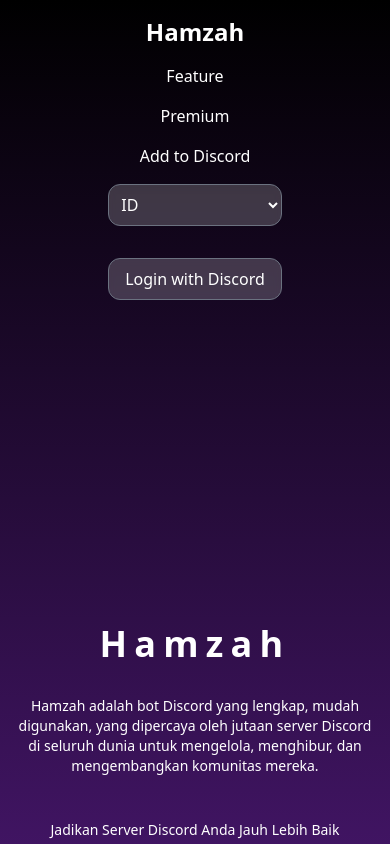
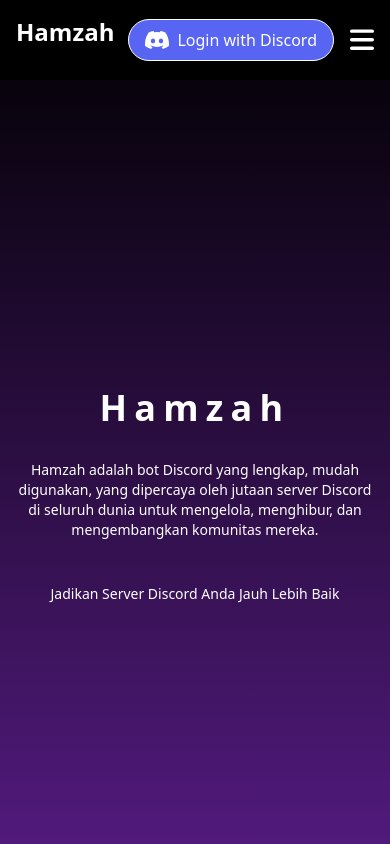
Before and after one commit to furaihan/HamzahBot-web, a Svelte app: page / in a window 390 px wide. Shown: the top 844 px of the page. Built offline with nearby package versions, Linux system fonts and the light colour scheme.

Commit message:
feat(navbar): add hamburger navbar support - separate navbar items for desktop to a different component - add bar svg from fontawesome - update tailwindcss to version 3.4.4

```diff
--- a/src/App.svelte
+++ b/src/App.svelte
@@ -1,23 +1,57 @@
 <script>
   import HeroSection from './HeroSection.svelte';
+  import NavbarItemsDesktop from './NavbarItemsDesktop.svelte';
+  import { onMount } from 'svelte';
+
+  let menuOpen = false;
+  const toggleMenu = () => {
+    menuOpen = !menuOpen;
+    console.log("menu open: ", menuOpen);
+  }
+
+  onMount(() => {
+    const mediaQuery = window.matchMedia('(min-width: 768px)');
+
+    const handleMediaQueryChange = (event) => {
+      if (event.matches) {
+        menuOpen = false;
+      }
+    };
+
+    mediaQuery.addListener(handleMediaQueryChange);
+    return () => {
+      mediaQuery.removeListener(handleMediaQueryChange);
+    };
+  });
 </script>
 
 <div class="min-h-screen text-white">
   <div class="bg-gradient-to-b from-black to-purple-900">
     <!-- Header section -->
-    <header class="w-full flex flex-col md:flex-row justify-between items-center py-4 px-4 md:px-8">
-      <div class="text-2xl font-bold mb-4 md:mb-0">Hamzah</div>
-      <nav class="flex flex-col md:flex-row space-y-4 md:space-y-0 md:space-x-8 mb-4 md:mb-0">
-        <a href="#" class="nav-link text-center">Feature</a>
-        <a href="#" class="nav-link text-center">Premium</a>
-        <a href="#" class="nav-link text-center">Add to Discord</a>
+    <header class="flex flex-col h-auto bg-black">
+      <div class="w-full flex flex-row justify-between items-center py-4 px-4 md:px-8 md:h-18">
+        <div class="text-2xl font-bold mb-4 md:mb-0">Hamzah</div>
+        <NavbarItemsDesktop />
+        <div class="flex flex-row items-center space-y-0 space-x-4">
+          <button class="group w-full md:w-auto backdrop-blur-sm bg-discord text-white px-4 py-2 rounded-3xl flex flex-row items-center space-x-2 border border-white hover:bg-white hover:text-discord transition ease-in-out hover:-translate-y-1">
+            <div class="aspect-auto items-center">
+              <img src="/src/assets/discord-mark-white.svg" alt="discord" class="w-6 group-hover:hidden">
+              <img src="/src/assets/discord-mark-blue.svg" alt="discord" class="w-6 hidden group-hover:block">
+            </div>
+            <p>Login with Discord</p>
+          </button>
+          <button class="aspect-auto items-center md:hidden" on:click={toggleMenu}>
+            <svg xmlns="http://www.w3.org/2000/svg" viewBox="0 0 448 512" class="w-6 fill-white">
+              <path d="M0 96C0 78.3 14.3 64 32 64H416c17.7 0 32 14.3 32 32s-14.3 32-32 32H32C14.3 128 0 113.7 0 96zM0 256c0-17.7 14.3-32 32-32H416c17.7 0 32 14.3 32 32s-14.3 32-32 32H32c-17.7 0-32-14.3-32-32zM448 416c0 17.7-14.3 32-32 32H32c-17.7 0-32-14.3-32-32s14.3-32 32-32H416c17.7 0 32 14.3 32 32z"/>
+            </svg>
+          </button>
+        </div>
+      </div>
+      <nav class="flex-col space-y-4 bg-gray-800 border rounded border-black flex mx-4 mb-4 items-start pl-4 {menuOpen ? "flex" : "hidden"}">
+        <a href="#" class="nav-link w-full">Feature</a>
+        <a href="#" class="nav-link w-full">Premium</a>
+        <a href="#" class="nav-link w-full text-discord hover:text-white font-bold">Add to Discord</a>
       </nav>
-      <div class="flex flex-col md:flex-row items-center space-y-4 md:space-y-0 md:space-x-4">
-        <select class="w-full md:w-auto backdrop-blur-sm bg-white/20 text-white border border-gray-500 p-2 rounded-xl mb-4 md:mb-0">
-          <option>ID</option>
-        </select>
-        <button class="w-full md:w-auto backdrop-blur-sm bg-white/20 border border-gray-500 hover:bg-purple-800 text-white px-4 py-2 rounded-xl">Login with Discord</button>
-      </div>
     </header>
 
     <!-- Main content -->
--- /dev/null
+++ b/src/NavbarItemsDesktop.svelte
@@ -0,0 +1,5 @@
+<nav class="flex-row space-y-0 space-x-8 hidden md:flex">
+    <a href="#" class="nav-link text-center">Feature</a>
+    <a href="#" class="nav-link text-center">Premium</a>
+    <a href="#" class="nav-link text-center text-discord hover:text-white font-bold">Add to Discord</a>
+</nav>
```
Also changed, not shown: src/assets/bars-solid.svg (added), 1 other file (tests, documents, lock files or other folders).
